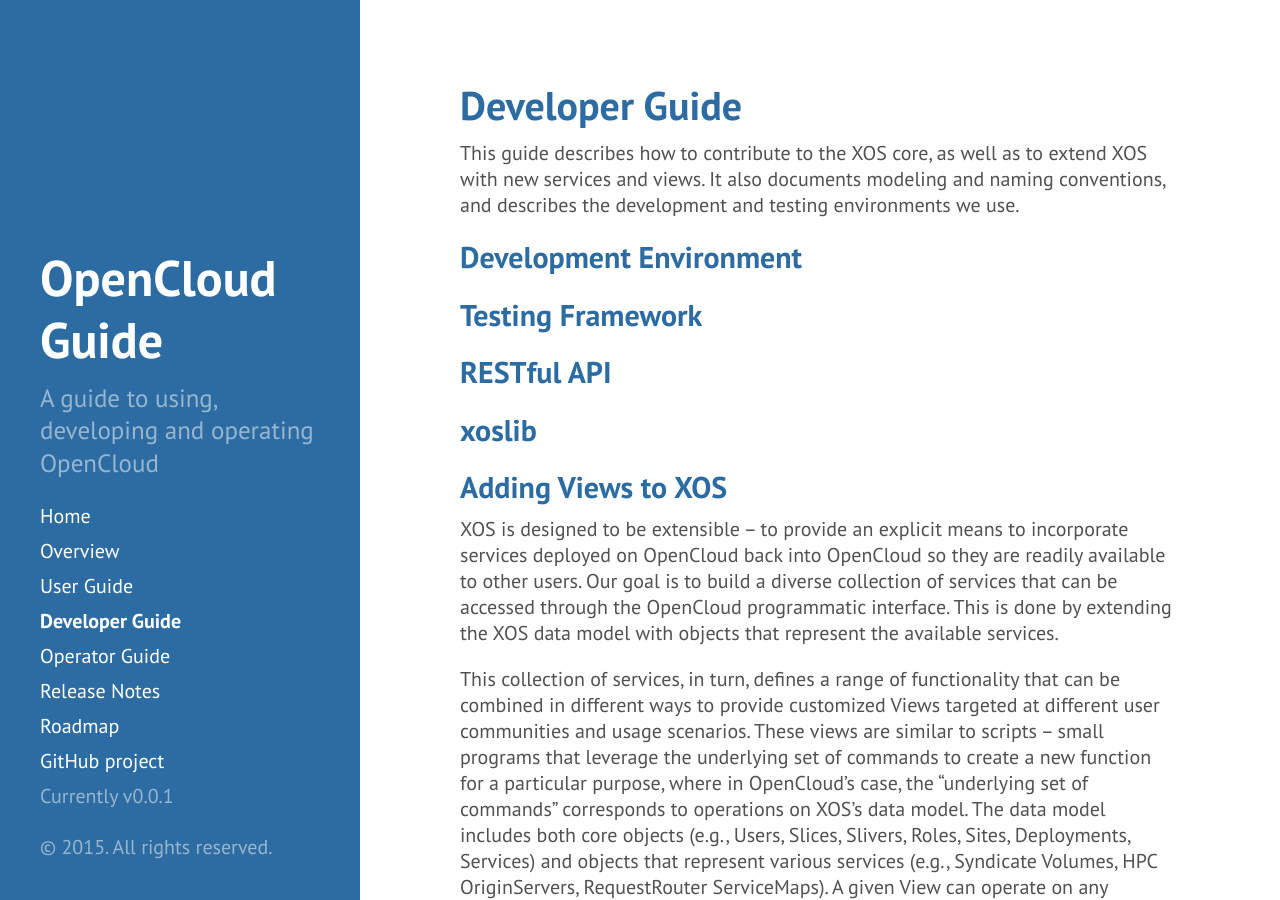
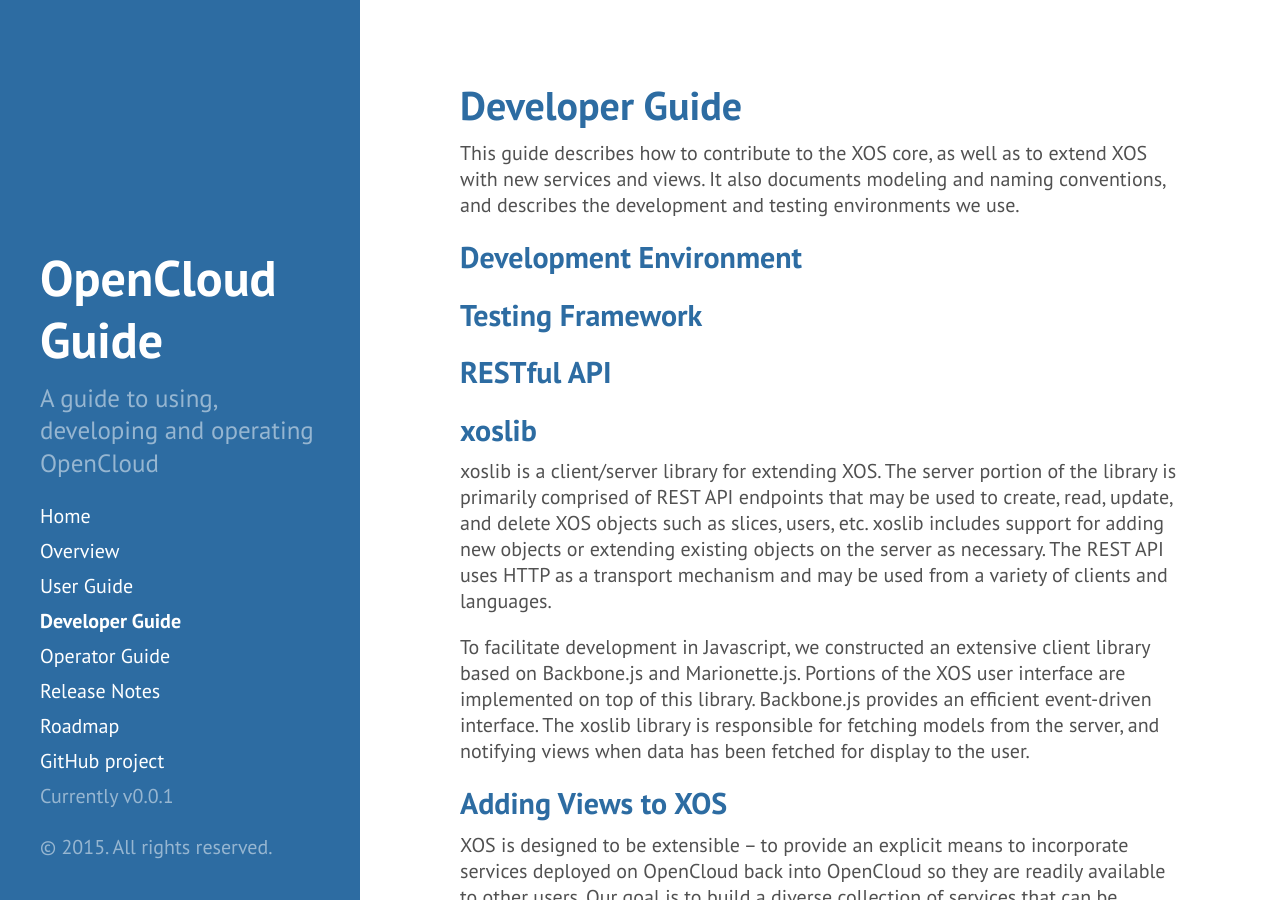
Before and after one commit to open-cloud/open-cloud.github.io.old, a Jekyll site: the page built from 2_developer.md, in a window 1280 px wide and 900 px high. Built offline with Jekyll 4.4.1, drawn with Linux system fonts in a browser that asks for light colours; Markdown is read by kramdown in place of the engine named in the settings.

Commit message:
first draft on xoslib paragraphs

```diff
--- a/2_developer.md
+++ b/2_developer.md
@@ -15,6 +15,20 @@
 ##RESTful API
 
 ##xoslib
+
+xoslib is a client/server library for extending XOS. The server portion of
+the library is primarily comprised of REST API endpoints that may be
+used to create, read, update, and delete XOS objects such as slices, users,
+etc. xoslib includes support for adding new objects or extending existing
+objects on the server as necessary. The REST API uses HTTP as a transport
+mechanism and may be used from a variety of clients and languages.
+
+To facilitate development in Javascript, we constructed an extensive client
+library based on Backbone.js and Marionette.js. Portions of the XOS user
+interface are implemented on top of this library. Backbone.js provides an
+efficient event-driven interface. The xoslib library is responsible for
+fetching models from the server, and notifying views when data has been
+fetched for display to the user.
 
 ##<a name="adding-views">Adding Views to XOS</a>
 
```
